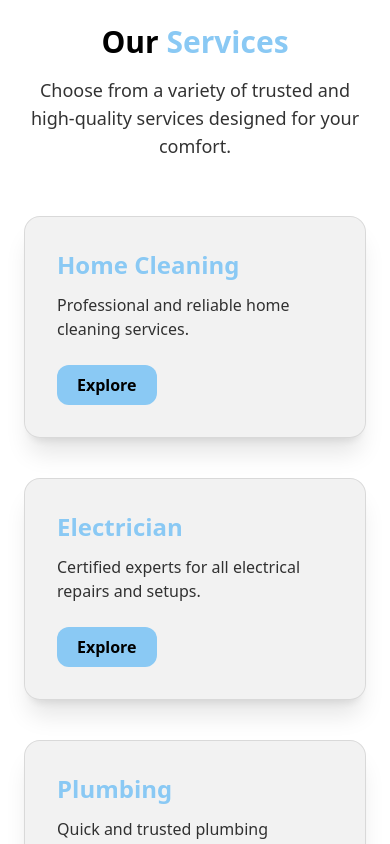
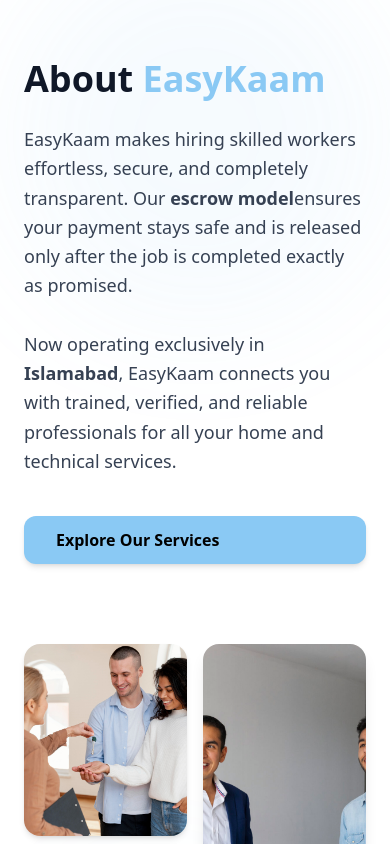
Before and after one commit to RehmatUllah7/easykaam, a React (Vite) app: page / in a window 390 px wide. Shown: the part 900-1744 px from the top of the page. Built offline with nearby package versions, Linux system fonts and the light colour scheme.

Commit message:
services section

```diff
--- a/src/App.tsx
+++ b/src/App.tsx
@@ -1,19 +1,18 @@
 import { Header } from "./components/Header";
 import { Hero } from "./components/Hero";
 import { SafetySection } from "./components/SafetySection";
-import { ServicesSection } from "./components/ServicesSection";
+import { AboutSection } from "./components/AboutSection";
+import ServicesSection from "./components/ServicesSection";
 
 function App() {
   return (
     <>
       <Header />
-<Hero />
-<ServicesSection />
-<SafetySection />
-
-      <div className="p-10">
-
-      </div>
+      <Hero />
+      <AboutSection />
+      <SafetySection />
+      <ServicesSection />
+      <div className="p-10"></div>
     </>
   );
 }
--- /dev/null
+++ b/src/components/AboutSection.tsx
@@ -0,0 +1,84 @@
+import { motion } from "framer-motion";
+import about1 from "../assets/bs1.jpg";
+import about2 from "../assets/bs2.jpg";
+import about3 from "../assets/bs1.jpg";
+
+export const AboutSection = () => {
+  const themeColor = "#8ac9f4";
+
+  return (
+    <section className="relative bg-white py-28 overflow-hidden">
+
+      {/* Soft Glowing Shapes */}
+      <div className="absolute top-0 right-0 w-96 h-96 bg-[#8ac9f4]/20 blur-3xl rounded-full opacity-40 pointer-events-none" />
+      <div className="absolute bottom-0 left-0 w-80 h-80 bg-[#8ac9f4]/10 blur-2xl rounded-full opacity-30 pointer-events-none" />
+
+      <div className="max-w-7xl mx-auto px-6 md:px-12 lg:px-40 grid md:grid-cols-2 gap-20 relative z-20">
+
+        {/* LEFT TEXT */}
+        <div className="flex flex-col justify-center">
+          <motion.h2
+            initial={{ opacity: 0, y: 25 }}
+            whileInView={{ opacity: 1, y: 0 }}
+            transition={{ duration: 0.6 }}
+            className="text-4xl md:text-5xl font-extrabold text-gray-900 leading-tight"
+          >
+            About <span style={{ color: themeColor }}>EasyKaam</span>
+          </motion.h2>
+
+          <motion.p
+            initial={{ opacity: 0, y: 25 }}
+            whileInView={{ opacity: 1, y: 0 }}
+            transition={{ duration: 0.6, delay: 0.1 }}
+            className="mt-6 text-gray-700 text-lg md:text-xl leading-relaxed max-w-xl"
+          >
+            EasyKaam makes hiring skilled workers effortless, secure, and
+            completely transparent. Our <span className="font-semibold">escrow model</span>
+            ensures your payment stays safe and is released only after the job
+            is completed exactly as promised.
+            <br /><br />
+            Now operating exclusively in{" "}
+            <span className="font-semibold">Islamabad</span>,
+            EasyKaam connects you with trained, verified, and reliable
+            professionals for all your home and technical services.
+          </motion.p>
+
+          <motion.a
+            href="/services"
+            initial={{ opacity: 0, y: 25 }}
+            whileInView={{ opacity: 1, y: 0 }}
+            transition={{ duration: 0.6, delay: 0.2 }}
+            className="mt-10 inline-block px-8 py-3 rounded-xl shadow-md font-semibold text-black hover:opacity-90"
+            style={{ backgroundColor: themeColor }}
+          >
+            Explore Our Services
+          </motion.a>
+        </div>
+
+        {/* RIGHT SIDE IMAGE COLLAGE */}
+        <motion.div
+          initial={{ opacity: 0, y: 25 }}
+          whileInView={{ opacity: 1, y: 0 }}
+          transition={{ duration: 0.7, delay: 0.1 }}
+          className="relative grid grid-cols-2 gap-4"
+        >
+          {/* Top-left small image */}
+          <div className="rounded-2xl overflow-hidden shadow-md">
+            <img src={about1} className="w-full h-48 object-cover" />
+          </div>
+
+          {/* Tall image */}
+          <div className="row-span-2 rounded-2xl overflow-hidden shadow-lg">
+            <img src={about2} className="w-full h-full object-cover" />
+          </div>
+
+          {/* Bottom-left image */}
+          <div className="rounded-2xl overflow-hidden shadow-md">
+            <img src={about3} className="w-full h-48 object-cover" />
+          </div>
+        </motion.div>
+
+      </div>
+    </section>
+  );
+};
--- a/src/components/SafetySection.tsx
+++ b/src/components/SafetySection.tsx
@@ -25,7 +25,7 @@
                   Your Safety is <span className="text-white">Always First</span>
                 </h2>
 
-                <div className="space-y-4 mb-8">
+                <div className="space-y-4 mb-8 ">
                   <p className="font-semibold  md:text-lg opacity-90 text-black leading-relaxed">
                     EasyKaam ensures every task is performed securely with fully verified
                     workers and a trusted monitoring system.
--- a/src/components/ServicesSection.tsx
+++ b/src/components/ServicesSection.tsx
@@ -1,54 +1,203 @@
-import { motion } from "framer-motion";
+import { useState } from "react";
+import { motion, AnimatePresence } from "framer-motion";
 
-export const ServicesSection = () => {
-  const themeColor = "#8ac9f4";
+import electricianImg from "../assets/bs1.jpg";
+import plumbingImg from "../assets/bs2.jpg";
+import carpenterImg from "../assets/bs1.jpg";
+import painterImg from "../assets/bs2.jpg";
+import cleaningImg from "../assets/bs1.jpg";
 
-  const services = [
-    { title: "Home Cleaning", desc: "Professional and reliable home cleaning services." },
-    { title: "Electrician", desc: "Certified experts for all electrical repairs and setups." },
-    { title: "Plumbing", desc: "Quick and trusted plumbing solutions for your home." },
-    { title: "AC Repair", desc: "Fast and affordable AC installation and repair." },
-    { title: "Carpentry", desc: "Skilled carpenters for custom furniture and fixes." },
+import { Hammer, Plug   , PaintRoller, Droplet, Sparkles,  } from "lucide-react";
+
+// TYPES
+interface ServiceType {
+  title: string;
+  icon: any;
+  img: string;
+  list: string[];
+}
+
+export default function ServicesSection() {
+  const theme = "#8ac9f4";
+
+  const [openIndex, setOpenIndex] = useState<number | null>(null);
+  const [] = useState<number[]>(
+    Array(5).fill(0)
+  );
+
+  const services: ServiceType[] = [
+    {
+      title: "Electrician",
+      icon: Plug ,
+      img: electricianImg,
+      list: [
+        "Electric geyser work",
+        "House electrical work",
+        "Ceiling fan work",
+        "Electric heater work",
+        "Automatic washing machine work",
+        "Generator work",
+        "UPS work",
+        "Switch & socket work",
+        "Decorative lights / lamps",
+        "LCD & LED TV work",
+        "Earth meter / Single phase / 3 phase",
+        "Short circuit repair",
+        "Ceiling wiring work",
+      ],
+    },
+    {
+      title: "Plumber",
+      icon: Droplet,
+      img: plumbingImg,
+      list: [
+        "Gas geyser work",
+        "House plumbing",
+        "Bath shower installation",
+        "Muslim shower installation",
+        "Commode installation / repair",
+        "Drain pipe installation",
+        "Valve work",
+        "Hot & cold water piping",
+        "Pipe leakage / replacement",
+        "Mixer tap work",
+        "Washbasin installation",
+        "Water motor work",
+        "Water tank cleaning",
+        "Oven range service",
+        "Kitchen sink work",
+        "Automatic washing machine work",
+      ],
+    },
+    {
+      title: "Carpenter",
+      icon: Hammer,
+      img: carpenterImg,
+      list: [
+        "Wardrobe repair",
+        "Furniture repair",
+        "General carpenter work",
+        "Door lock work",
+        "Door installation / repair",
+        "Catcher replacement",
+        "Furniture polish",
+      ],
+    },
+    {
+      title: "Painter ",
+      icon: PaintRoller,
+      img: painterImg,
+      list: ["Gray structure paint", "Indoor house paint", "Outdoor house paint"],
+    },
+    {
+      title: "Cleaning Services",
+      icon: Sparkles,
+      img: cleaningImg,
+      list: [
+        "Kitchen cleaning",
+        "Washroom cleaning",
+        "Room cleaning",
+        "Window / glass cleaning",
+        "Fan cleaning",
+        "Floor cleaning",
+        "Deep home cleaning",
+      ],
+    },
   ];
 
+  const toggle = (i: number) => {
+    setOpenIndex(openIndex === i ? null : i);
+  };
+
   return (
-    <section className="relative w-full py-20 px-6 md:px-20 bg-white text-black overflow-hidden">
-      <div className="max-w-7xl mx-auto text-center mb-14">
-        <h2 className="text-3xl md:text-5xl font-extrabold">
-          Our <span style={{ color: themeColor }}>Services</span>
+    <section className="py-24 bg-white">
+      <div className="max-w-7xl mx-auto px-6 md:px-10">
+        <h2 className="text-4xl font-bold text-gray-900 mb-14 text-center">
+          Our Services
         </h2>
-        <p className="text-lg opacity-80 mt-4 max-w-2xl mx-auto">
-          Choose from a variety of trusted and high‑quality services designed for your comfort.
-        </p>
+
+        <div className="grid md:grid-cols-2 lg:grid-cols-3 gap-10">
+          {services.map((service, index) => {
+            const Icon = service.icon;
+
+            return (
+              <motion.div
+                key={index}
+                initial={{ opacity: 0, y: 50 }}
+                whileInView={{ opacity: 1, y: 0 }}
+                transition={{ duration: 0.5, delay: index * 0.1 }}
+                viewport={{ once: true }}
+                className="bg-white shadow-lg rounded-2xl overflow-hidden border border-gray-200 hover:shadow-2xl hover:-translate-y-1 transition-all"
+              >
+                {/* IMAGE */}
+                <div className="relative h-44 overflow-hidden">
+                  <motion.img
+                    src={service.img}
+                    alt={service.title}
+                    className="w-full h-full object-cover"
+                    whileHover={{ scale: 1.05 }}
+                    transition={{ duration: 0.4 }}
+                  />
                 </div>
 
-      {/* Services Grid */}
-      <div className="grid grid-cols-1 sm:grid-cols-2 lg:grid-cols-3 gap-10 max-w-7xl mx-auto">
-        {services.map((service, i) => (
-          <motion.div
-            key={i}
-            initial={{ opacity: 0, y: 40 }}
-            whileInView={{ opacity: 1, y: 0 }}
-            transition={{ duration: 0.7 }}
-            className="p-8 rounded-2xl shadow-xl backdrop-blur-md border border-black/10"
-            style={{ background: "rgba(0,0,0,0.05)" }}
-          >
-            <h3 className="text-2xl font-bold mb-3" style={{ color: themeColor }}>
+                {/* CONTENT */}
+                <div className="p-6">
+                  <div className="flex items-center gap-3 mb-5">
+                    <Icon className="w-10 h-10" style={{ color: theme }} />
+                    <h3 className="text-xl font-semibold text-gray-900">
                       {service.title}
                     </h3>
-            <p className="opacity-80 mb-6">{service.desc}</p>
+                  </div>
 
+                  {/* BUTTON WITH ANIMATION */}
                  <motion.button
-              whileHover={{ scale: 1.05 }}
-              whileTap={{ scale: 0.97 }}
-              className="px-5 py-2 rounded-xl font-semibold text-black"
-              style={{ backgroundColor: themeColor }}
+  onClick={() => toggle(index)}
+  initial={{
+    background: "transparent",
+    color: theme,
+    borderColor: theme,
+  }}
+  whileHover={{
+    background: theme,
+    color: "white",
+    borderColor: theme,
+    font:"Bold",
+    scale: 1.03,
+  }}
+  transition={{ duration: 0.25 }}
+  className="w-full py-2 text-sm font-medium rounded-lg border mt-2"
 >
-              Explore
+  {openIndex === index ? "Hide Details" : "View Details"}
 </motion.button>
+
+
+                  {/* DROP DOWN LIST */}
+                  <AnimatePresence>
+                    {openIndex === index && (
+                      <motion.div
+                        initial={{ height: 0, opacity: 0 }}
+                        animate={{ height: "auto", opacity: 1 }}
+                        exit={{ height: 0, opacity: 0 }}
+                        transition={{ duration: 0.35 }}
+                        className="overflow-hidden"
+                      >
+                        <ul className="mt-5 space-y-2 text-gray-700 text-sm">
+                          {service.list.map((item, i) => (
+                            <li key={i} className="flex gap-2">
+                              <span style={{ color: theme }}>•</span>
+                              {item}
+                            </li>
+                          ))}
+                        </ul>
                       </motion.div>
-        ))}
+                    )}
+                  </AnimatePresence>
+                </div>
+              </motion.div>
+            );
+          })}
+        </div>
       </div>
     </section>
   );
-};
+}
```
Lines whose indentation alone changed are shown as unchanged.
